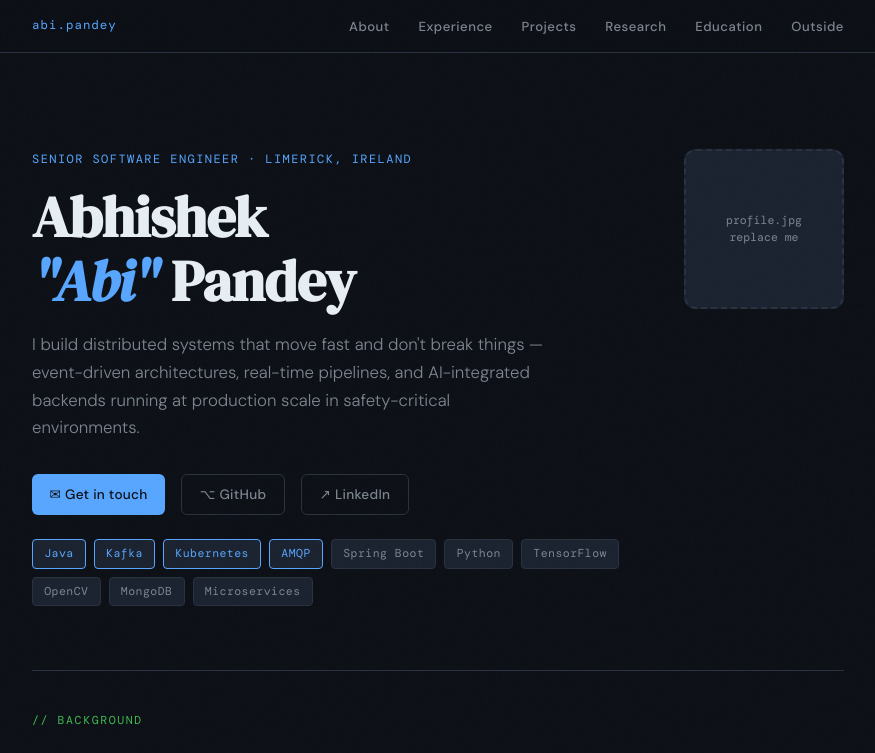
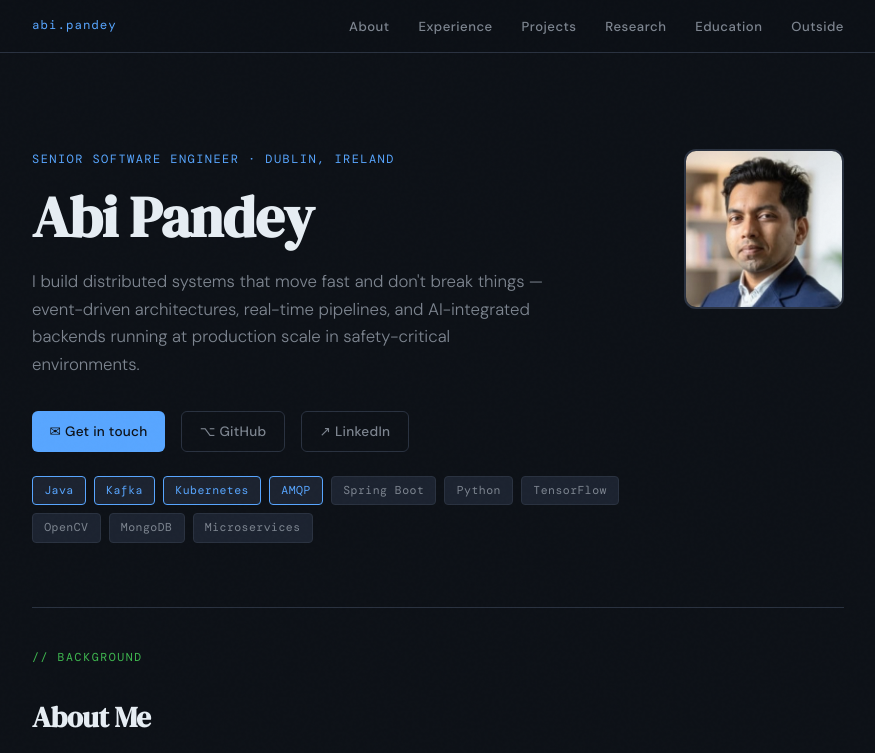
Before and after one commit to abhiLimerick/abhiLimerick.github.io, a plain HTML site: page index.html in a window 1280 px wide. Shown: the top 753 px of the page, without its empty margins (202-1077 px from the left). Drawn offline with nearby package versions, Linux system fonts and the light colour scheme; a web font is replaced by a local one.

Commit message:
updating my portfolio

```diff
--- a/index.html
+++ b/index.html
@@ -599,8 +599,8 @@
   <!-- HERO -->
   <div class="hero" id="about">
     <div class="hero-text">
-      <p class="hero-eyebrow">Senior Software Engineer · Limerick, Ireland</p>
-      <h1>Abhishek<br><em>"Abi"</em> Pandey</h1>
+      <p class="hero-eyebrow">Senior Software Engineer · Dublin, Ireland</p>
+      <h1>Abi</em> Pandey</h1>
       <p class="hero-tagline">
         I build distributed systems that move fast and don't break things —
         event-driven architectures, real-time pipelines, and AI-integrated backends
@@ -633,8 +633,7 @@
 
     <div class="hero-photo">
       <!-- Replace src with your actual photo path -->
-      <!-- <img src="profile.jpg" alt="Abhishek Pandey" /> -->
-      <div class="photo-placeholder">profile.jpg<br/>replace me</div>
+      <img src="profile.jpeg" alt="Abhishek Pandey" />
     </div>
   </div>
 
```
